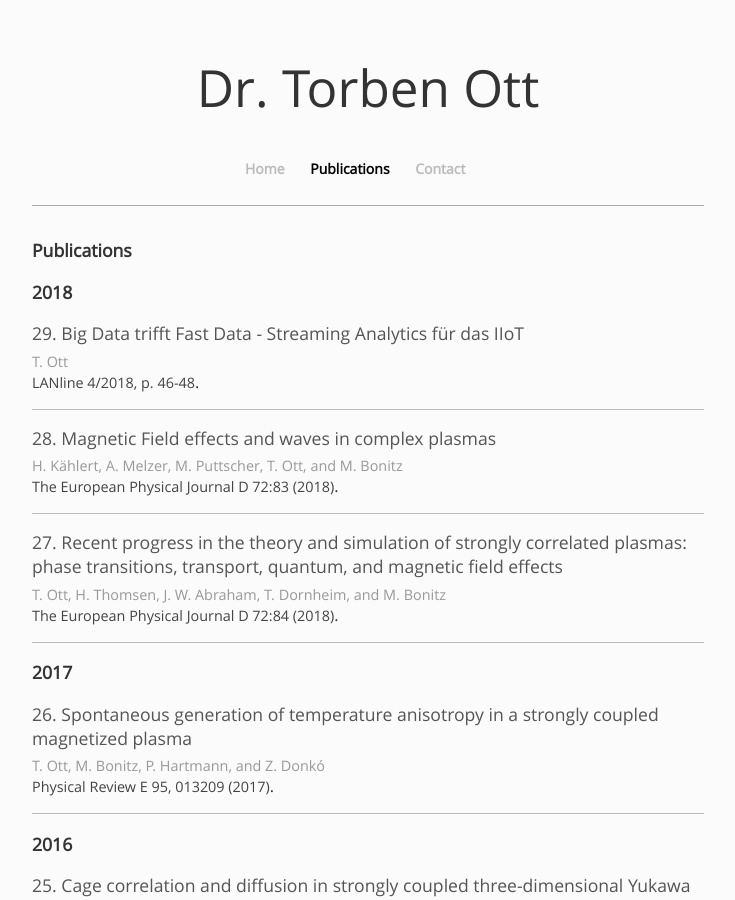
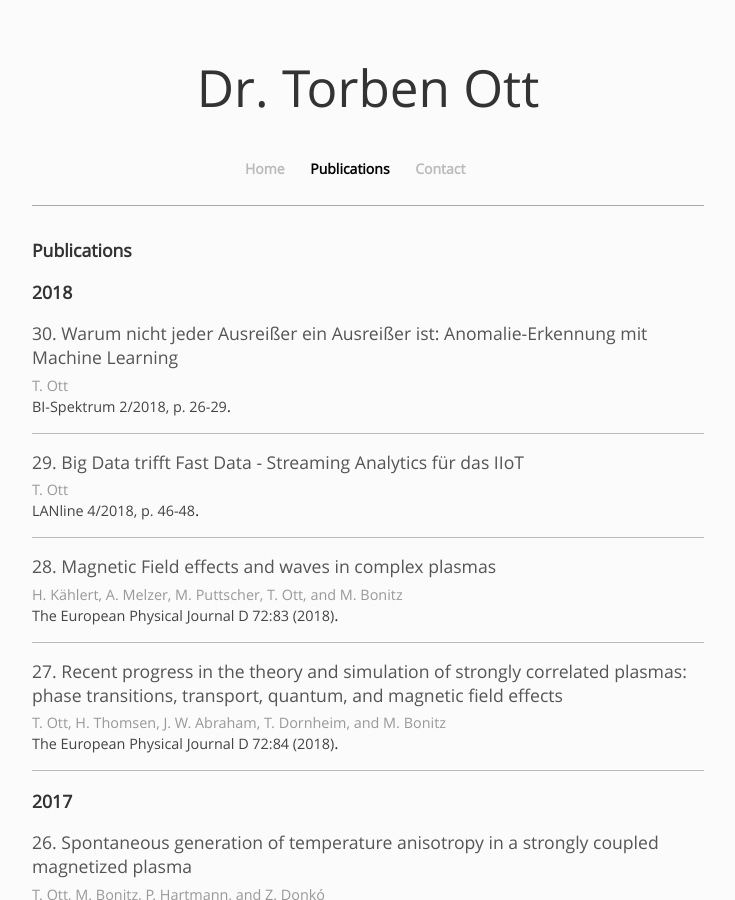
Before and after one commit to ttor/ttor.github.io, a Jekyll site: the page built from _docs/publications.html, in a window 1280 px wide and 900 px high. Shown: the whole window, without its empty margins (272-1007 px from the left). Built offline with Jekyll 4.4.1, drawn with Linux system fonts in a browser that asks for light colours.

Commit message:
publications update

```diff
--- a/_data/publications.yml
+++ b/_data/publications.yml
@@ -13,6 +13,11 @@
   journal: LANline 4/2018, p. 46-48
   year: 2018
   link: https://www.lanline.de/big-data-trifft-fast-data/
+- name: "Warum nicht jeder Ausreißer ein Ausreißer ist: Anomalie-Erkennung mit Machine Learning"
+  authors: T. Ott
+  journal: BI-Spektrum 2/2018, p. 26-29
+  year: 2018
+  link: https://www.consist.de/opencms/export/sites/www.consist.de/.content/news/_downloads/Sonderdruck_Ott_BI_02_2018.pdf
 - name: Spontaneous generation of temperature anisotropy in a strongly coupled magnetized plasma
   authors: T. Ott, M. Bonitz, P. Hartmann, and Z. Donkó
   journal: Physical Review E 95, 013209 (2017)
```
Also changed, not shown: 2 other files.
